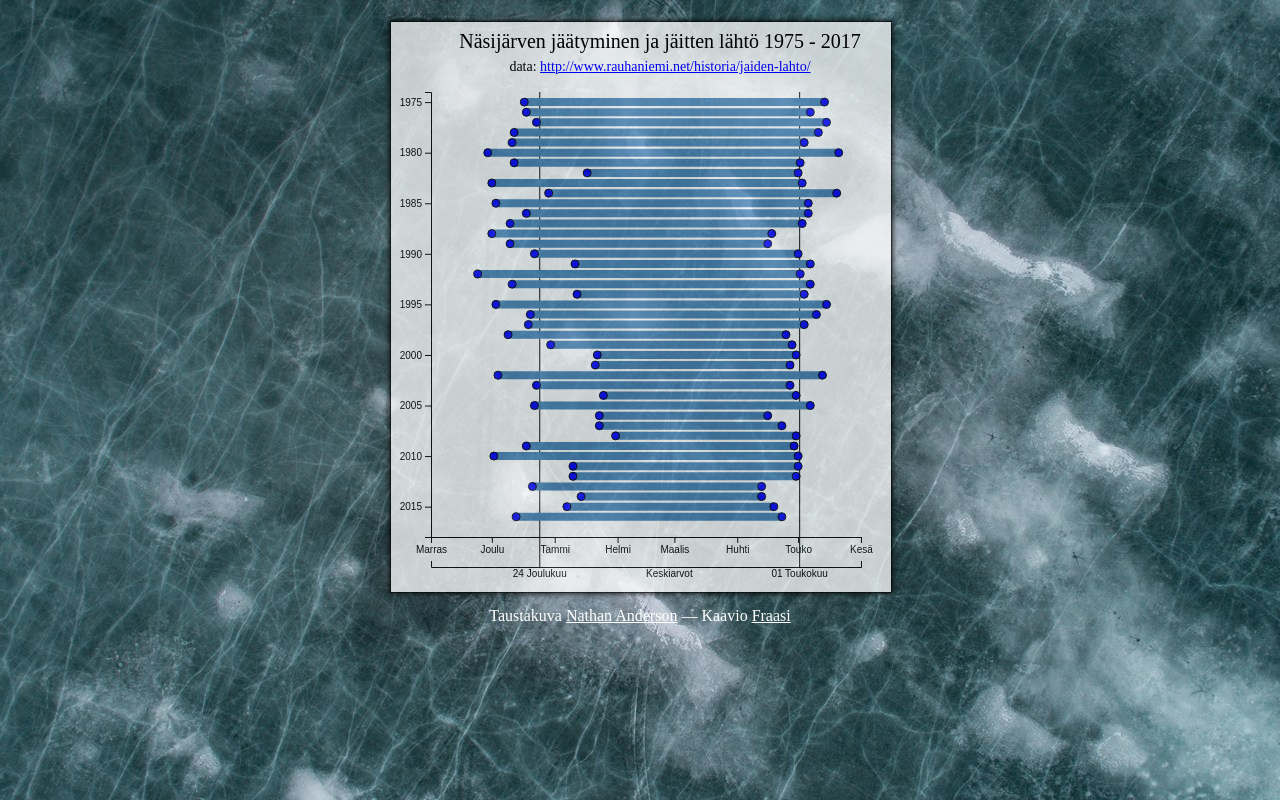
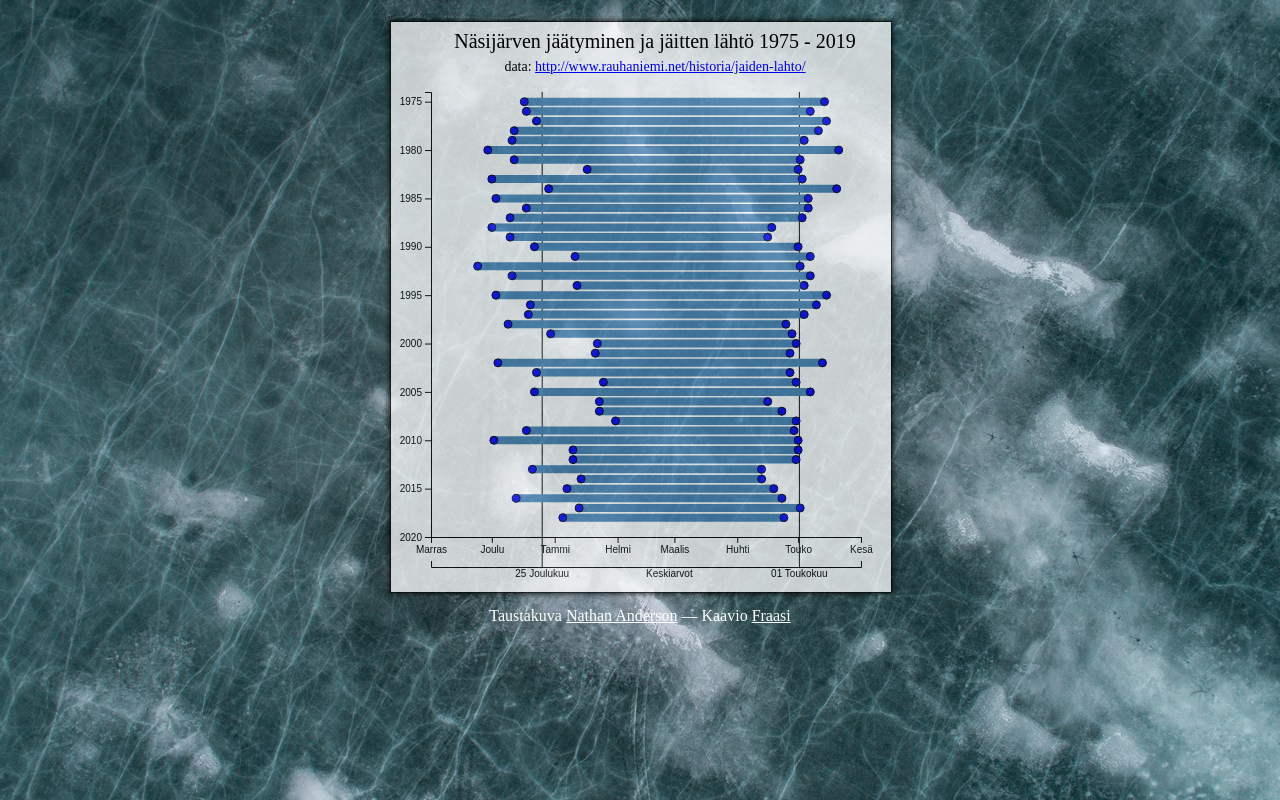
Before and after one commit to Fraasi/nasijarven-jaat, a website: page index.html in a window 1280 px wide. Drawn offline with nearby package versions, Linux system fonts and the light colour scheme.

Commit message:
update data to 2019, clean some code

```diff
--- a/data.js
+++ b/data.js
@@ -217,6 +217,16 @@ var data = [
     {
         "vuosi": "2017",
         "lahto": "23.04.",
-        "jaatyminen": "13.01.2018"
+        "jaatyminen": "13.01.18"
+    },
+    {
+        "vuosi": "2018",
+        "lahto": "02.05.",
+        "jaatyminen": "05.01.19"
+    },
+    {
+        "vuosi": "2019",
+        "lahto": "24.04.",
+        "jaatyminen": "05.02.20"
     },
 ]
--- a/index.css
+++ b/index.css
@@ -19,7 +19,7 @@ svg {
 .title {
     text-align: center;
     position: relative;
-    left: 20px;
+    left: 15px;
     top: 55px;
     z-index: 5;
 }
--- a/index.js
+++ b/index.js
@@ -1,4 +1,4 @@
-const margin = {top: 70, right: 30, bottom: 55, left: 40};
+const margin = { top: 70, right: 30, bottom: 55, left: 40 };
 const width = 500 - margin.right - margin.left;
 const height = 570 - margin.top - margin.bottom;
 const FI = d3.timeFormatLocale({
@@ -16,18 +16,20 @@ const FI = d3.timeFormatLocale({
 	'shortMonths': ['Tammi', 'Helmi', 'Maalis', 'Huhti', 'Touko', 'Kesä', 'Heinä', 'Elo', 'Syys', 'Loka', 'Marras', 'Joulu']
 });
 const formatTooltip = FI.format('%d %B');
-const parseTime = d3.timeParse('%d.%m.%Y');
+const parseTime = d3.timeParse('%d,%m,%Y');
 const dataSet = [];
 
 data.forEach((d, i, arr) => {
 	if (i === arr.length - 1) i = i - 1;
-	let endMonth = d.lahto.slice(3, 5);
-	let startMonth = d.jaatyminen.slice(3, 5);
-	let year = startMonth > endMonth ? '1900' : '1901';
+	// get lahto from the next one
+	const [lahtoDay, lahtoMonth] = arr[i + 1].lahto.split('.')
+	const [jaatyminenDay, jaatyminenMonth] = d.jaatyminen.split('.')
+	// keep year 1900 or 1901 for d3.scaletime
+	const JaatyminenFullYear = jaatyminenMonth > lahtoMonth ? '1900' : '1901';
 	dataSet.push({
 		year: Number(d.vuosi),
-		startDate: parseTime(d.jaatyminen.slice(0, 3) + d.jaatyminen.slice(3, 6) + year),
-		endDate: parseTime(arr[i + 1].lahto + '1901')
+		startDate: parseTime(`${jaatyminenDay},${jaatyminenMonth},${JaatyminenFullYear}`),
+		endDate: parseTime(`${lahtoDay},${lahtoMonth},1901`)
 	});
 });
 
@@ -47,7 +49,7 @@ d3.select('#d3-wrapper')
 	.append('xhtml:div')
 	.attr('class', 'title')
 	.style('font-size', '20px')
-	.html('Näsijärven jäätyminen ja jäitten lähtö 1975 - 2017 <br/> <span style="font-size:14px">data: <a href="http://www.rauhaniemi.net/historia/jaiden-lahto/" target="_blank">http://www.rauhaniemi.net/historia/jaiden-lahto/</a></span>');
+	.html('Näsijärven jäätyminen ja jäitten lähtö 1975 - 2019 <br/> <span style="font-size:14px">data: <a href="http://www.rauhaniemi.net/historia/jaiden-lahto/" target="_blank">http://www.rauhaniemi.net/historia/jaiden-lahto/</a></span>');
 
 const svg = d3.select('#d3-wrapper')
 	.append('svg')
@@ -55,7 +57,7 @@ const svg = d3.select('#d3-wrapper')
 	.attr('height', height + margin.top + margin.bottom);
 
 const yScale = d3.scaleLinear()
-	.domain([1974, 2018])
+	.domain([1974, 2020])
 	.range([0, height]);
 
 const yAxis = d3.axisLeft(yScale)
@@ -63,7 +65,7 @@ const yAxis = d3.axisLeft(yScale)
 
 svg.append('g')
 	.attr('class', 'y-axis')
-	.attr('transform',  `translate(${margin.left}, ${margin.top})`)
+	.attr('transform', `translate(${margin.left}, ${margin.top})`)
 	.call(yAxis);
 
 const xScale = d3.scaleTime()
@@ -127,6 +129,8 @@ function drawPoint(d, y) {
 }
 
 function drawLine(start, end, year) {
+	const startYear = start.getFullYear() === 1900 ? year : year + 1
+	const endYear = end.getFullYear() === 1900 ? year : year + 1
 	svg.append('line')
 		.attr('x1', xScale(start) + margin.left)
 		.attr('y1', yScale(year) + margin.top)
@@ -139,7 +143,7 @@ function drawLine(start, end, year) {
 		.on('mouseover', function () {
 			d3.select(this).style('opacity', .7);
 			tooltip.transition().style('opacity', .9);
-			tooltip.html(`Näsijärvi jäässä: <br> ${formatTooltip(start)} ${year} - ${formatTooltip(end)} ${start.getMonth() < end.getMonth() ? year : year + 1}`)
+			tooltip.html(`Näsijärvi jäässä: <br> ${formatTooltip(start)} ${startYear} - ${formatTooltip(end)} ${endYear}`)
 				.style('left', d3.event.pageX - 130 + 'px')
 				.style('top', d3.event.pageY + 30 + 'px');
 		})
--- a/scrapeData.js
+++ b/scrapeData.js
@@ -17,8 +17,8 @@ osmosis
     });
 
 function writeData() {
-    fs.writeFileSync('data.js', 'var data = ');
-    fs.appendFile('data.js', JSON.stringify(data, null, 4), (err) => {
+    fs.writeFileSync('raw-data.js', 'var data = ');
+    fs.appendFile('raw-data.js', JSON.stringify(data, null, 4), (err) => {
         if (err) throw err;
         console.log('\x1b[33m', 'Data was written to data.js.', '\x1b[0m');
     });
```
